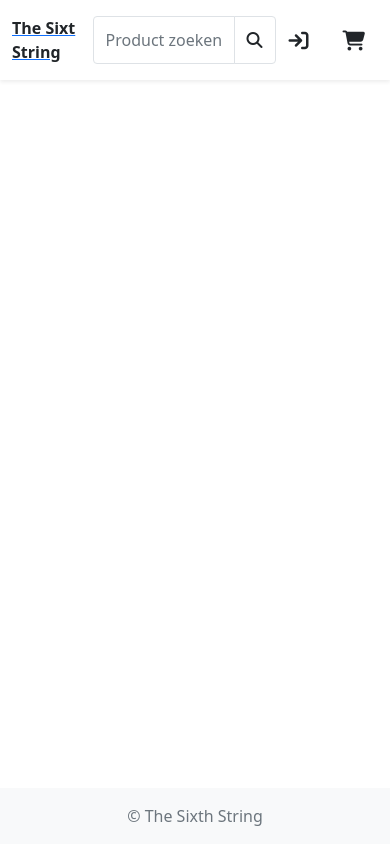
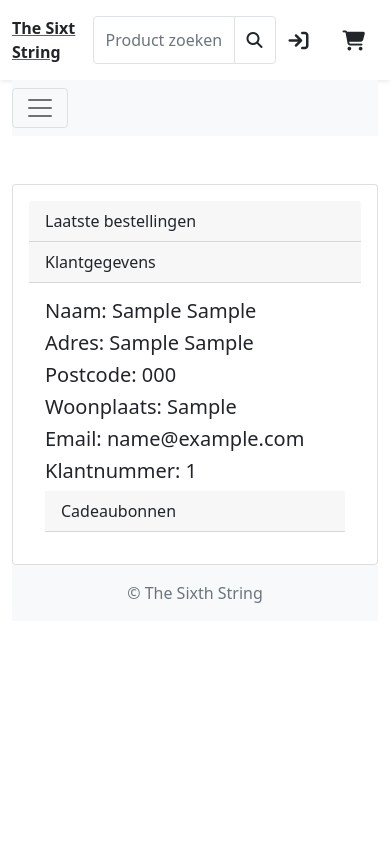
Before and after one commit to ICTDTBDWb/tss-webshop, a PHP site: page /account/index.php in a window 390 px wide. Run offline with PHP 8.4, Linux system fonts and the light colour scheme; tables that the repository leaves empty hold one stand-in row (values such as "Sample post"); some libraries are stand-ins or nearby versions.

Commit message:
Accountoverzicht
Accountoverzicht

```diff
--- /dev/null
+++ b/application/account/menu.php
@@ -0,0 +1,31 @@
+<?php
+// PHP code indien nodig
+?>
+
+<div class="container">
+    <!-- Navigatiebalk -->
+    <nav class="navbar navbar-expand-lg navbar-light bg-light">
+        <button class="navbar-toggler" type="button" data-toggle="collapse" data-target="#navbarNav" aria-controls="navbarNav" aria-expanded="false" aria-label="Toggle navigation">
+            <span class="navbar-toggler-icon"></span>
+        </button>
+        <div class="collapse navbar-collapse" id="navbarNav">
+            <ul class="navbar-nav">
+                <li class="nav-item active">
+                    <a class="nav-link mr-3" href="#">Accountoverzicht</a>
+                </li>
+                <li class="nav-item">
+                    <a class="nav-link" href="#">Bestellingen</a>
+                </li>
+                <li class="nav-item">
+                    <a class="nav-link" href="#">Cadeaubonnen/Giftboxen</a>
+                </li>
+                <li class="nav-item">
+                    <a class="nav-link" href="#">Klantgegevens aanpassen</a>
+                </li>
+                <li class="nav-item">
+                    <a class="nav-link" href="#">Uitloggen</a>
+                </li>
+            </ul>
+        </div>
+    </nav>
+</div>
--- /dev/null
+++ b/application/account/models.php
@@ -0,0 +1,22 @@
+<?php
+class Klant {
+    public $voornaam;
+    public $achternaam;
+    public $straat;
+    public $huisnummer;
+    public $postcode;
+    public $woonplaats;
+    public $email;
+    public $id;
+
+    public function __construct($voornaam, $achternaam,$straat,$huisnummer,$postcode,$woonplaats,$email,$id) {
+        $this->voornaam = $voornaam;
+        $this->achternaam = $achternaam;
+        $this->straat = $straat;
+        $this->huisnummer = $huisnummer;
+        $this->postcode = $postcode;
+        $this->woonplaats = $woonplaats;
+        $this->email = $email;
+        $this->id = $id;
+    }
+}
--- a/application/account/overzicht.php
+++ b/application/account/overzicht.php
@@ -1 +1,22 @@
 <?php
+include __DIR__ . "/../../application/DatabaseManager.php";
+include __DIR__ . "/../../application/account/models.php";
+use \application\DatabaseManager;
+
+function queryKlant($klantId) {
+        $database = new DatabaseManager();
+        $klanten = $database->query("SELECT * FROM klanten where id = $klantId")->get();
+        $klant = new Klant($klanten[0]['voornaam'], $klanten[0]['achternaam'], $klanten[0]['straat'],$klanten[0]['huisnummer'],$klanten[0]['postcode'],$klanten[0]['woonplaats'],$klanten[0]['email'],$klanten[0]['id']);
+        return $klant;
+}
+
+function queryKlanten() {
+    $database = new DatabaseManager();
+    $klanten = $database->query("SELECT * FROM klanten")->get();
+    return $klanten;
+}
+function SluitVerbinding($connection) {
+    $connection = null;
+}
+
+?>
--- a/public/account/index.php
+++ b/public/account/index.php
@@ -1,5 +1,6 @@
 <!-- PHP logica -->
 <?php include __DIR__ . '/../../application/account/overzicht.php'; ?>
+<?php include_once __DIR__ . '/../../application/DatabaseManager.php';?>
 
 <!DOCTYPE html>
 
@@ -10,10 +11,51 @@
     <body class="min-vw-100 min-vh-100 d-flex flex-column bg-white">
         <!--Header-->
         <?php include __DIR__ . "/../../application/components/layout/header.php"; ?>
+        <!--Header-->
+        <?php include __DIR__ . '/../../application/account/menu.php'; ?>
+        <!--Pagina content container-->
 
-        <!--Pagina content container-->
-        <div class="container-lg flex-grow-1 gx-0 py-4">
-            <!--Plaats hier de pagina elementen-->
+
+            <div class="container mt-5">
+
+
+                <div class="row">
+
+
+
+                    <?php $klant = queryKlant(1);?>
+                    <div class="col-md-4">
+                        <div class="card">
+
+                            <div class="card-body">
+                                <!-- Laatste bestellingen sectie -->
+                                <div class="card-header">
+                                    Laatste bestellingen</div>
+                            <!-- Klantgegevens sectie -->
+                            <div class="card-header">
+                                Klantgegevens</div>
+                            <div class="card-body">
+                                <h5 class="card-title"><?php echo "Naam: ".$klant->voornaam; ?> <?php echo ($klant->achternaam); ?></h5>
+                                <h5 class="card-title"><?php echo "Adres: ".$klant->straat; ?> <?php echo ($klant->huisnummer); ?></h5>
+                                <h5 class="card-title"><?php echo "Postcode: ".$klant->postcode; ?></h5>
+                                <h5 class="card-title"><?php echo "Woonplaats: ".$klant->woonplaats; ?></h5>
+                                <h5 class="card-title"><?php echo "Email: ".$klant->email; ?></h5>
+                                <h5 class="card-title"><?php echo "Klantnummer: ".$klant->id; ?></h5>
+                                <!-- Andere klantgegevens indien nodig -->
+
+                                <!-- Cadeaubonnen -->
+                                <div class="card-header">
+                                    Cadeaubonnen</div>
+
+
+
+
+                            </div>
+                        </div>
+                    </div>
+                </div>
+
+
         </div>
 
         <!--Footer & Scripts-->
```
